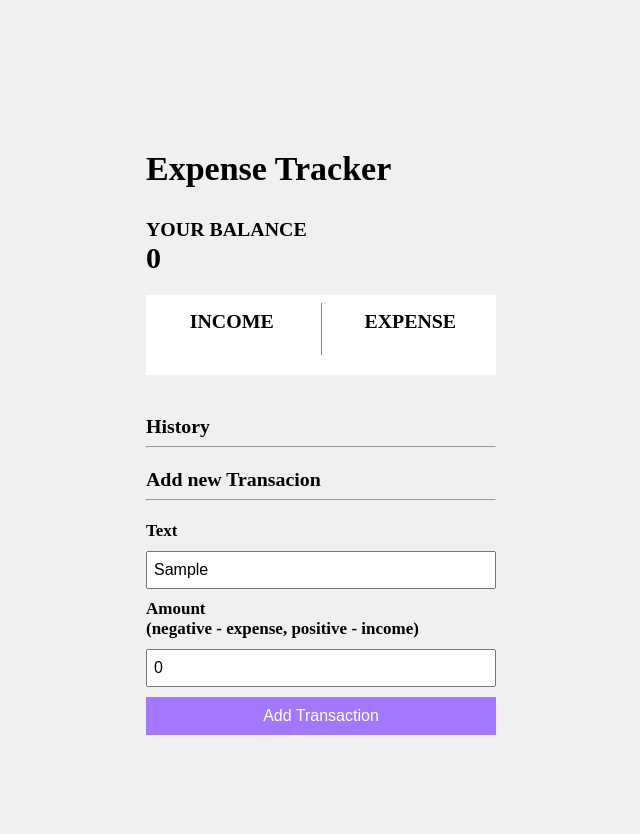
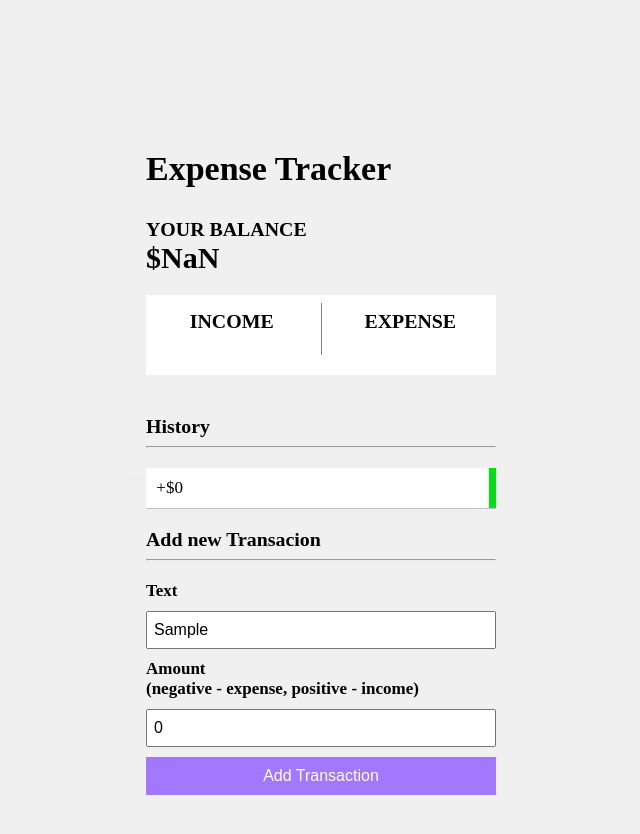
Before and after one commit to bernardkrehula/Expense-tracker, a plain HTML site: page index.html in a window 1280 px wide. Both pictures are taken after typing "Sample" into the empty fields and a click on the button "Add Transaction". Shown: the whole page, without its empty margins (319-959 px from the left). Drawn offline with Linux system fonts and the light colour scheme.

Commit message:
Change balance

```diff
--- a/index.html
+++ b/index.html
@@ -10,7 +10,7 @@
     <div class="main">
         <h1>Expense Tracker</h1>
         <h3>YOUR BALANCE</h3>
-        <h2>0</h2>
+        <h2 class="balance" type="number"></h2>
         <div class="income-expense">
             <div class="income">
                 <h3>INCOME</h3>
@@ -23,7 +23,8 @@
         <h3>History</h3>
         <hr>
         <div class="history">
-
+            <button>X</button>
+            <div class="history-content">+$0</div>
         </div>
         <h3>Add new Transacion</h3>
         <hr>
--- a/script.js
+++ b/script.js
@@ -1,20 +1,33 @@
 let addBtn = document.querySelector('.btn');
 let inputValue = document.querySelector('.inputValue');
 let inputText = document.querySelector('.text');
+let balance = document.querySelector('.balance');
 let text;
 let amount;
+// Napravi 2 kreatorske funkcije
+//expenseCreator incomeCreator
+function manageArray() {
+    let array = [];
+    const addObject = (object) => {
+        array.push(object);
+    }
+    const removeObject = () => {
 
-function manageArray() {
-    let toDoArray = [];
-    const addObject = (object) => {
-        toDoArray.push(object);
+    }
+    const sumHistory = () => {
+        const sumArray = array.reduce((accumulator, sum) => {
+            return accumulator =+ sum.value;
+        }, 0)
+        return sumArray;
     }
     const getArrayObjects = () => {
-        return toDoArray;
+        return array;
     }
-    return { addObject, getArrayObjects}
+
+    return { addObject, getArrayObjects, sumHistory }
 }
 const manager = manageArray();
+balance.innerHTML = `$${manager.sumHistory().toFixed(2)}`
 
 inputText.addEventListener('input', (e) => {
     text = e.target.value;
@@ -24,15 +37,21 @@ inputValue.addEventListener('input', (e) => {
 })
 
 addBtn.addEventListener('click', () => {
-    const newObject = objectCreator();
+    const newObject = valueCreator();
     manager.addObject(newObject);
-    console.log(manager.getArrayObjects())
+    refreshBalance()
 })
 
-function objectCreator() {
+function valueCreator() {
     let id = text;
     value = amount;
     const getId = () => { return id };
     const getValue = () => value;
     return { getId, getValue, id, value}
+
 }
+function refreshBalance() {
+    console.log('radi')
+    balance = document.querySelector('.balance');
+    balance.innerHTML = `$${manager.sumHistory().toFixed(2)}`
+}
--- a/styles.css
+++ b/styles.css
@@ -64,3 +64,29 @@ body {
     color: white;
     background-color: rgb(161, 120, 255);
 }
+.history {
+    display: flex;
+    align-items: center;
+    margin-bottom: 20px;
+ }
+ .history-content {
+     display: flex;
+     background-color: white;
+     padding: 10px 10px;
+     width: 100%;
+     box-shadow: 0px 1px 0px 0px rgba(0, 0, 0, 0.199);
+     background-image: linear-gradient(to left, rgb(0, 224, 19) 2%, rgba(0,0,0,0) 2%);
+ }
+ .history button {
+     padding: 2px 5px;
+     height: 80%;
+     margin-left: -23px;
+     border: none;
+     font-size: 20px;
+     color: rgba(255, 255, 255, 0);
+ }
+ .history button:hover {
+     background-color: red;
+     transition: 0.2s ease-in-out;
+     color: white;
+ }
```
